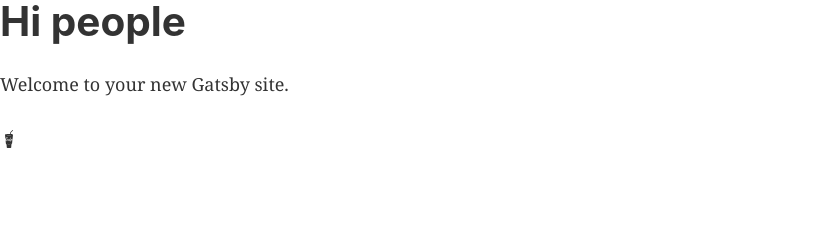
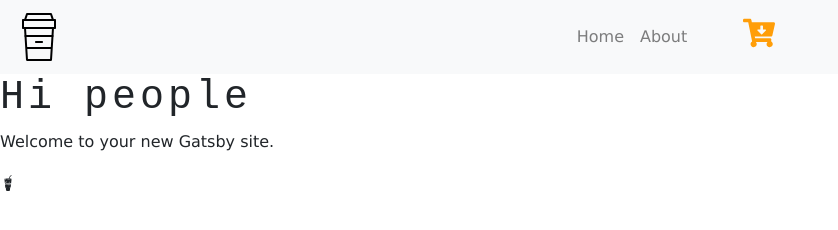
Before and after one commit to fangjingyan/gatsby-coffee, a Gatsby site: page / in a window 1280 px wide. Shown: the whole page, without its empty margins (0-838 px from the left). Built offline with nearby package versions, Linux system fonts and the light colour scheme; Gatsby itself is replaced by a stand-in of ours.

Commit message:
Navbar and basic css added

```diff
--- /dev/null
+++ b/src/components/Globals/Navbar.js
@@ -0,0 +1,69 @@
+import React, { Component } from 'react'
+import {Link} from 'gatsby'
+import logo from '../../images/logo.svg'
+import {FaCartArrowDown} from 'react-icons/fa'
+
+
+export default class Navbar extends Component {
+
+    state = {
+        navbarOpen : false,
+        css:'collapse navbar-collapse',
+        links: [
+            {
+                id: 1,
+                path:'/',
+                text:'home'
+            },
+            {
+                id:2,
+                path:'/about',
+                text: 'about'
+            }
+        ]
+        }
+
+    navbarHandler = () => {
+        this.state.navbarOpen
+        ?this.setState({
+            navbarOpen:false,
+            css:"collapse navbar-collapse"
+        })
+        :this.setState({
+            navbarOpen:true,
+            css:"collapse navbar-collapse show"
+        })
+    }
+
+    render() {
+        return <nav className="navbar navbar-expand-sm bg-light navbar-light">
+            <Link to="/" className="navbar-brand">
+                <img src={logo} alt="logo" />
+                {/* https://www.iconfinder.com/icons/185113/coffee_streamline_icon
+                Creative Commons (Attribution 3.0 Unported);https://www.iconfinder.com/webalys */}
+            </Link>
+
+            <button className="navbar-toggler" type="button" onClick={this.navbarHandler}>
+            <span className="navbar-toggler-icon"></span>
+            </button>
+
+            <div className={this.state.css}>
+                <ul className="navbar-nav mx-auto">{
+                    this.state.links.map(link =>{
+                        return(
+                            <li key={link.id} className="nav-item">
+                                <Link to={link.path} className="nav-link text-capitalize">
+                                    {link.text}
+                                    </Link>
+                                </li>
+                        )
+                    })
+                }
+                <li className="nav-item ml-sm-5">
+                    <FaCartArrowDown className="cart-icon" />
+                </li>
+                </ul>
+            </div>
+        </nav>
+    }
+}
--- a/src/components/layout.css
+++ b/src/components/layout.css
@@ -1,3 +1,4 @@
+/*
 html {
   font-family: sans-serif;
   -ms-text-size-adjust: 100%;
@@ -620,3 +621,32 @@ pre tt:after {
     font-size: 100%;
   }
 }
+*/
+:root{
+  --mainBromn: #2d1ef1;
+  --mainYellow: #ff9e09;
+  --mainGrey: #ece8dc;
+  --mainWhite: #fff;
+  --mainDark: #222;
+}
+
+body{
+  background: var(--mainWhite);
+  color: var(var(--mainDark));
+  font-family: Verdana, Geneva, Tahoma, sans-serif!important;
+}
+
+h1,h2,h3,h4,h5,h6{
+  font-family: 'Courier New', Courier, monospace!important;
+  letter-spacing: 0.25rem !important;
+}
+
+.text-yellow{
+  color: var(--mainYellow)
+}
+
+.cart-icon{
+  cursor: pointer;
+  color: var(--mainYellow);
+  font-size: 2rem;
+}
--- a/src/components/layout.js
+++ b/src/components/layout.js
@@ -10,8 +10,12 @@ import PropTypes from "prop-types"
 import { useStaticQuery, graphql } from "gatsby"
 import "./bootstrap.min.css"
 import "./layout.css"
+import Navbar from './Globals/Navbar'
 
-const Layout = ({ children }) => <>{children}</>
+const Layout = ({ children }) => <>
+<Navbar />
+{children}
+</>
 
 Layout.propTypes = {
   children: PropTypes.node.isRequired,
```
